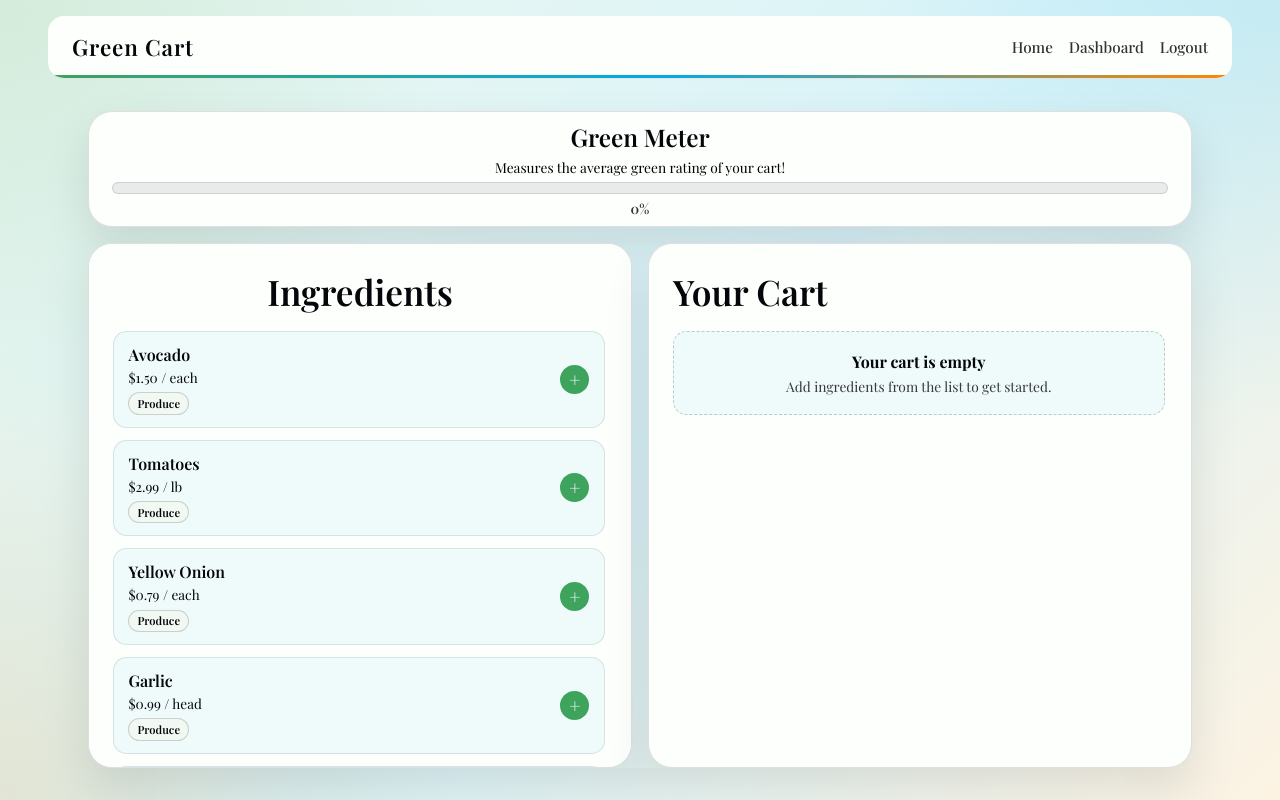
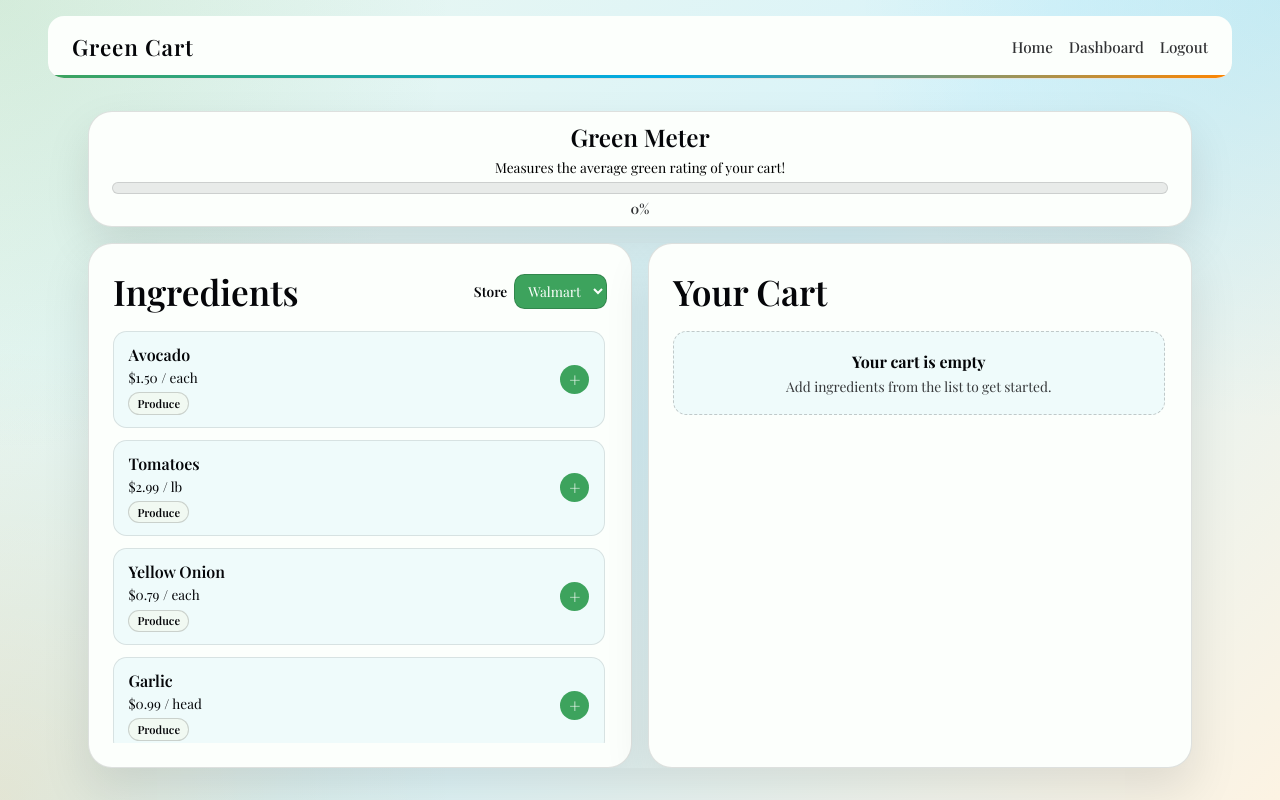
Before and after one commit to JoshuaE92/BlooomKnights2026, a React (Vite) app in the folder bloomKnights26/: page /cart in a window 1280 px wide. Built offline with nearby package versions, Linux system fonts and the light colour scheme; sample sign-in values are in the browser's storage.

Commit message:
cart is pretty good so far. the items add and stack in the cart section. the continue button should lead to the dashboard to become a saved shopping list

```diff
--- a/bloomKnights26/src/pages/Cart.css
+++ b/bloomKnights26/src/pages/Cart.css
@@ -111,7 +111,7 @@
 	border-radius: 1.5rem;
 	box-shadow: 0 20px 45px color-mix(in srgb, var(--color-text) 10%, transparent);
 	backdrop-filter: blur(10px);
-	overflow-y: auto;
+	overflow: hidden;
 }
 
 .cart-panel h1,
@@ -121,6 +121,44 @@
 	font-size: clamp(1.8rem, 3vw, 2.2rem);
 	font-weight: 600;
 	color: var(--color-text);
+}
+
+.ingredients-panel__header {
+	display: flex;
+	align-items: center;
+	justify-content: space-between;
+	gap: 0.75rem;
+}
+
+.ingredients-panel__header h2 {
+	text-align: left;
+}
+
+.ingredients-panel__store {
+	display: inline-flex;
+	align-items: center;
+	gap: 0.45rem;
+}
+
+.ingredients-panel__store-label {
+	font-size: 0.86rem;
+	font-weight: 600;
+	color: var(--color-text);
+}
+
+.ingredients-panel__select {
+	border: 1px solid color-mix(in srgb, var(--color-text) 18%, transparent);
+	border-radius: 0.65rem;
+	background: var(--color-primary);
+	padding: 0.42rem 0.55rem;
+	font-size: 0.86rem;
+	color: var(--color-background);
+	outline: none;
+}
+
+.ingredients-panel__select:focus-visible {
+	outline: 2px solid var(--color-primary);
+	outline-offset: 2px;
 }
 
 .cart-panel__header {
@@ -354,6 +392,30 @@
 	gap: 0.75rem;
 }
 
+.cart-panel--cart .cart-list {
+	margin-top: 0;
+	padding-right: 0;
+}
+
+.cart-panel--cart .cart-panel__items {
+	flex: 1 1 auto;
+	min-height: 0;
+	overflow-y: auto;
+	margin-top: 1rem;
+	padding-right: 0.15rem;
+}
+
+.cart-panel--ingredients .cart-list {
+	flex: 1 1 auto;
+	min-height: 0;
+	overflow-y: auto;
+}
+
+.cart-panel--cart .cart-panel__footer {
+	margin-top: auto;
+	flex-shrink: 0;
+}
+
 .cart-total__row {
 	display: flex;
 	align-items: center;
--- a/bloomKnights26/src/pages/Cart.jsx
+++ b/bloomKnights26/src/pages/Cart.jsx
@@ -27,10 +27,14 @@ const INGREDIENTS = [
 	{ id: "bananas", name: "Bananas", category: "Produce", unit: "bunch", price: 1.29 }
 ];
 
+const STORE_OPTIONS = ["Walmart", "Target", "Publix"];
+
 function Cart() {
 	const [progress, setProgress] = useState(0);
 	const [cart, setCart] = useState({});
+	const [selectedStore, setSelectedStore] = useState(STORE_OPTIONS[0]);
 
+	const filteredIngredients = useMemo(() => INGREDIENTS, []);
 	const cartItems = useMemo(() => Object.values(cart), [cart]);
 	const cartTotal = useMemo(
 		() => cartItems.reduce((total, item) => total + item.price * item.quantity, 0),
@@ -118,11 +122,30 @@ function Cart() {
 					</div>
 					<p className="cart-progress__value">{progress}%</p>
 				</div>
+
 				<div className="cart-panels">
-					<div className="cart-panel">
+					<div className="cart-panel cart-panel--ingredients">
+						<div className="ingredients-panel__header">
 							<h2>Ingredients</h2>
+							<div className="ingredients-panel__store">
+								<span className="ingredients-panel__store-label">Store</span>
+								<select
+									className="ingredients-panel__select"
+									value={selectedStore}
+									onChange={(event) => setSelectedStore(event.target.value)}
+									aria-label="Select store"
+								>
+									{STORE_OPTIONS.map((store) => (
+										<option key={store} value={store}>
+											{store}
+										</option>
+									))}
+								</select>
+							</div>
+						</div>
+
 						<div className="cart-list" aria-label="Ingredient list">
-							{INGREDIENTS.map((ingredient) => (
+							{filteredIngredients.map((ingredient) => (
 								<div key={ingredient.id} className="ingredient-item">
 									<div className="ingredient-item__info">
 										<p className="ingredient-item__name">{ingredient.name}</p>
@@ -143,7 +166,8 @@ function Cart() {
 							))}
 						</div>
 					</div>
-					<div className="cart-panel">
+
+					<div className="cart-panel cart-panel--cart">
 						<div className="cart-panel__header">
 							<h2>Your Cart</h2>
 							{cartItems.length > 0 && (
@@ -152,6 +176,8 @@ function Cart() {
 								</button>
 							)}
 						</div>
+
+						<div className="cart-panel__items">
 							<div className="cart-list" aria-live="polite" aria-label="User cart items">
 								{cartItems.length === 0 ? (
 									<div className="cart-empty">
@@ -198,17 +224,21 @@ function Cart() {
 									))
 								)}
 							</div>
+						</div>
+
+						<div className="cart-panel__footer">
 							{cartItems.length > 0 && (
 								<div className="cart-total">
 									<div className="cart-total__row">
 										<span>Total</span>
 										<span>${cartTotal.toFixed(2)}</span>
 									</div>
-								<button type="button" className="cart-total__checkout" onClick={incrementProgress}>
-									Checkout
+									<button type="button" className="cart-total__checkout">
+										Continue
 									</button>
 								</div>
 							)}
+						</div>
 					</div>
 				</div>
 			</section>
```
Lines whose indentation alone changed are shown as unchanged.
